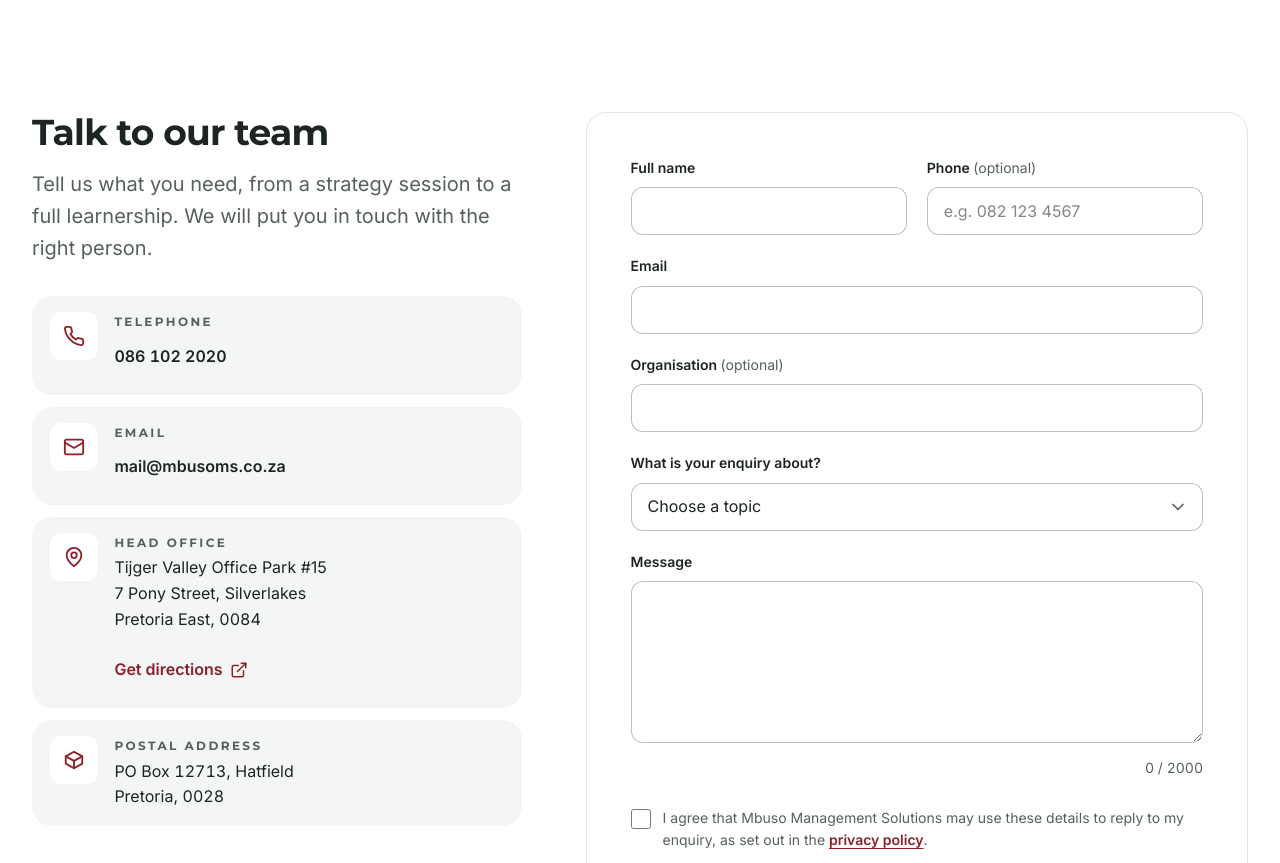
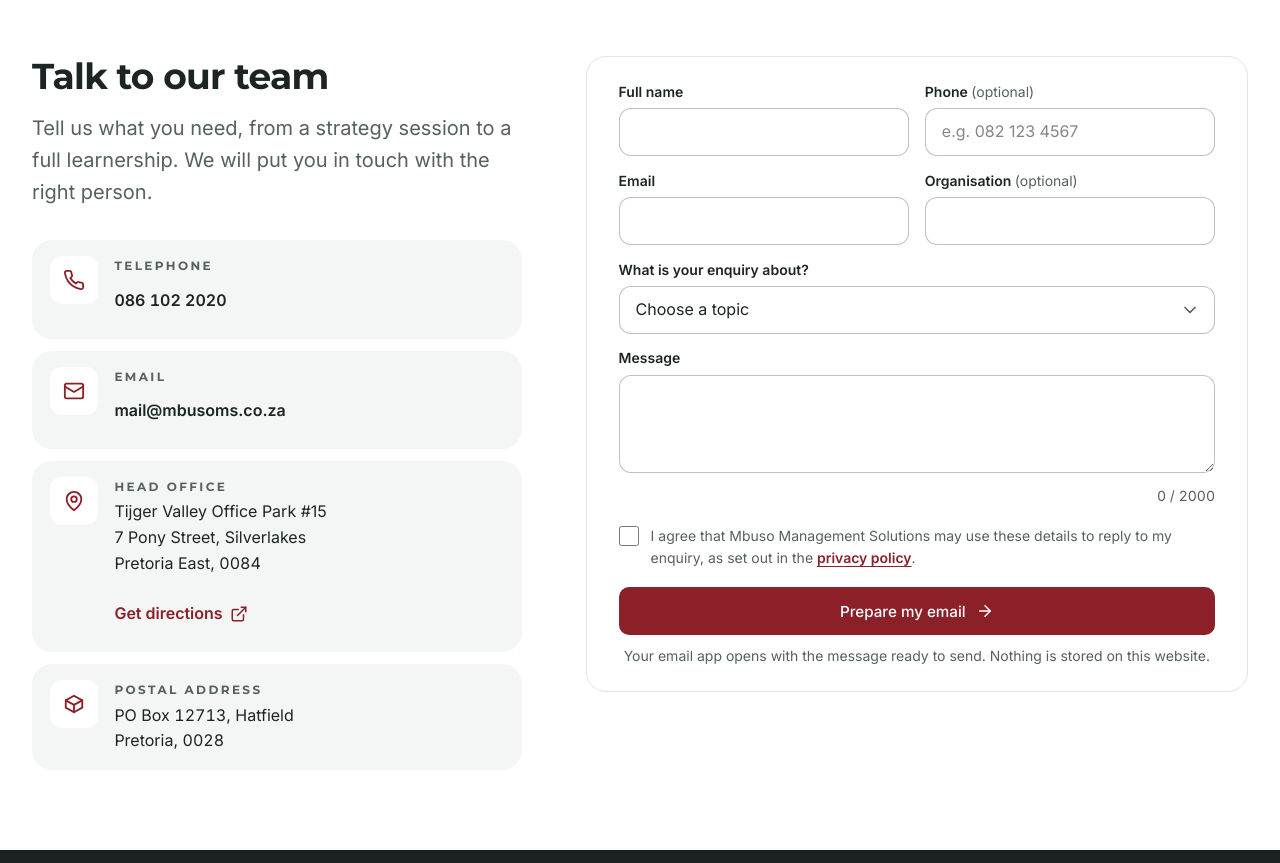
Before and after one commit to Inno202/mms, a plain HTML site: page site/contact.html in a window 1280 px wide. Shown: the part 479-1342 px from the top of the page. Drawn offline with Linux system fonts and the light colour scheme.

Commit message:
Compact forms so each fits one desktop screen
- Short fields paired side by side from 640px (email + organisation,
  email + town); message boxes shorter (3 and 2 rows, still resizable)
- Tighter label, field and panel spacing; standard-height submit button
- Less vertical padding around the two form sections
- Both forms now 636px tall: fully visible on a 1280 x 800 laptop

Co-Authored-By: Claude Opus 5.5 <noreply@anthropic.com>
Claude-Session: https://claude.ai/code/session_018NYH4mVZ7pkTa4LL33o7jG

```diff
--- a/site/contact.html
+++ b/site/contact.html
@@ -56,7 +56,7 @@
   </div>
 </section>
 
-<section class="section">
+<section class="section section-form">
   <div class="wrap contact-grid">
     <div class="reveal">
       <h2 class="display h2">Talk to our team</h2>
@@ -68,22 +68,22 @@
         <li><span class="contact-icon"><svg viewBox="0 0 24 24" fill="none" stroke="currentColor" stroke-width="2" stroke-linecap="round" stroke-linejoin="round" aria-hidden="true" focusable="false"><path d="M21 8 12 3 3 8v8l9 5 9-5z"/><path d="m3 8 9 5 9-5"/><path d="M12 13v8"/></svg></span><div><strong>Postal address</strong><address>PO Box <span class="num">12713</span>, Hatfield<br>Pretoria, <span class="num">0028</span></address></div></li>
       </ul>
     </div>
-    <div class="panel panel-lg reveal">
+    <div class="panel form-panel reveal">
       <form class="form" id="contact-form" novalidate>
         <div class="form-grid">
           <div><label class="field-label" for="name">Full name</label><input class="field" id="name" name="name" type="text" autocomplete="name" maxlength="80" required aria-describedby="name-error"><p class="field-error" id="name-error"></p></div>
           <div><label class="field-label" for="phone">Phone <span class="opt">(optional)</span></label><input class="field num" id="phone" name="phone" type="tel" autocomplete="tel" inputmode="tel" maxlength="20" placeholder="e.g. 082 123 4567" aria-describedby="phone-error"><p class="field-error" id="phone-error"></p></div>
-          <div class="span-2"><label class="field-label" for="email">Email</label><input class="field" id="email" name="email" type="email" autocomplete="email" inputmode="email" maxlength="120" required aria-describedby="email-error"><p class="field-error" id="email-error"></p></div>
-          <div class="span-2"><label class="field-label" for="organisation">Organisation <span class="opt">(optional)</span></label><input class="field" id="organisation" name="organisation" type="text" autocomplete="organization" maxlength="120" aria-describedby="organisation-error"><p class="field-error" id="organisation-error"></p></div>
+          <div><label class="field-label" for="email">Email</label><input class="field" id="email" name="email" type="email" autocomplete="email" inputmode="email" maxlength="120" required aria-describedby="email-error"><p class="field-error" id="email-error"></p></div>
+          <div><label class="field-label" for="organisation">Organisation <span class="opt">(optional)</span></label><input class="field" id="organisation" name="organisation" type="text" autocomplete="organization" maxlength="120" aria-describedby="organisation-error"><p class="field-error" id="organisation-error"></p></div>
           <div class="span-2"><label class="field-label" for="topic">What is your enquiry about?</label><select class="field" id="topic" name="topic" required aria-describedby="topic-error"><option value="" selected disabled>Choose a topic</option><option>Strategy and consulting</option><option>Training and skills development</option><option>Industrial operations and the Hub</option><option>Partnerships and CSI</option><option>Something else</option></select><p class="field-error" id="topic-error"></p></div>
-          <div class="span-2"><label class="field-label" for="message">Message</label><textarea class="field" id="message" name="message" rows="5" maxlength="2000" required aria-describedby="message-count message-error" data-counter="message-count"></textarea><div class="field-meta"><p class="field-error" id="message-error"></p><p class="field-help num" id="message-count" aria-live="polite">0 / 2000</p></div></div>
+          <div class="span-2"><label class="field-label" for="message">Message</label><textarea class="field" id="message" name="message" rows="3" maxlength="2000" required aria-describedby="message-count message-error" data-counter="message-count"></textarea><div class="field-meta"><p class="field-error" id="message-error"></p><p class="field-help num" id="message-count" aria-live="polite">0 / 2000</p></div></div>
         </div>
         <div class="hp" aria-hidden="true"><label for="website">Leave this empty</label><input id="website" name="website" type="text" tabindex="-1" autocomplete="off"></div>
         <div>
           <label class="consent" for="consent"><input type="checkbox" id="consent" name="consent" aria-describedby="consent-error"><span>I agree that Mbuso Management Solutions may use these details to reply to my enquiry, as set out in the <a class="link" href="legal.html#privacy">privacy policy</a>.</span></label>
           <p class="field-error" id="consent-error"></p>
         </div>
-        <button class="btn btn-primary btn-lg btn-block" type="submit">Prepare my email <svg class="btn-arrow" viewBox="0 0 24 24" fill="none" stroke="currentColor" stroke-width="2" stroke-linecap="round" stroke-linejoin="round" aria-hidden="true" focusable="false"><path d="M5 12h14"/><path d="m12 5 7 7-7 7"/></svg></button>
+        <button class="btn btn-primary btn-block" type="submit">Prepare my email <svg class="btn-arrow" viewBox="0 0 24 24" fill="none" stroke="currentColor" stroke-width="2" stroke-linecap="round" stroke-linejoin="round" aria-hidden="true" focusable="false"><path d="M5 12h14"/><path d="m12 5 7 7-7 7"/></svg></button>
         <p class="field-help center mt-0">Your email app opens with the message ready to send. Nothing is stored on this website.</p>
       </form>
     </div>
--- a/site/css/site.css
+++ b/site/css/site.css
@@ -518,3 +518,16 @@ textarea.field { line-height: 1.75; resize: vertical; min-height: 7.5rem; }
 .sr-only { position: absolute; width: 1px; height: 1px; padding: 0; margin: -1px; overflow: hidden; clip: rect(0 0 0 0); white-space: nowrap; border: 0; }
 .field-meta .field-error { flex: 1; min-width: 0; }
 .field-meta .field-help { flex: none; margin-left: auto; white-space: nowrap; }
+
+/* Compact forms: each form fits one desktop screen */
+.form-panel { padding: 1.25rem; }
+@media (min-width: 768px) { .form-panel { padding: 1.5rem 2rem; } }
+.form-panel .form { gap: 0.85rem; }
+.form-panel .form-grid { gap: 0.85rem 1rem; }
+.form-panel .field-label { margin-bottom: 0.3rem; }
+.form-panel .field-error, .form-panel .field-help { margin-top: 0.25rem; }
+.form-panel textarea.field { min-height: 4.75rem; line-height: 1.6; }
+.form-panel .consent { padding-block: 0.25rem; }
+.form-panel .field-help.center { margin: -0.25rem 0 0; }
+.section.section-form { padding-block: 3rem; }
+@media (min-width: 768px) { .section.section-form { padding-block: 3.5rem 5rem; } }
```
Also changed, not shown: site/learnerships.html (+6 -6 lines), 1 other file.
